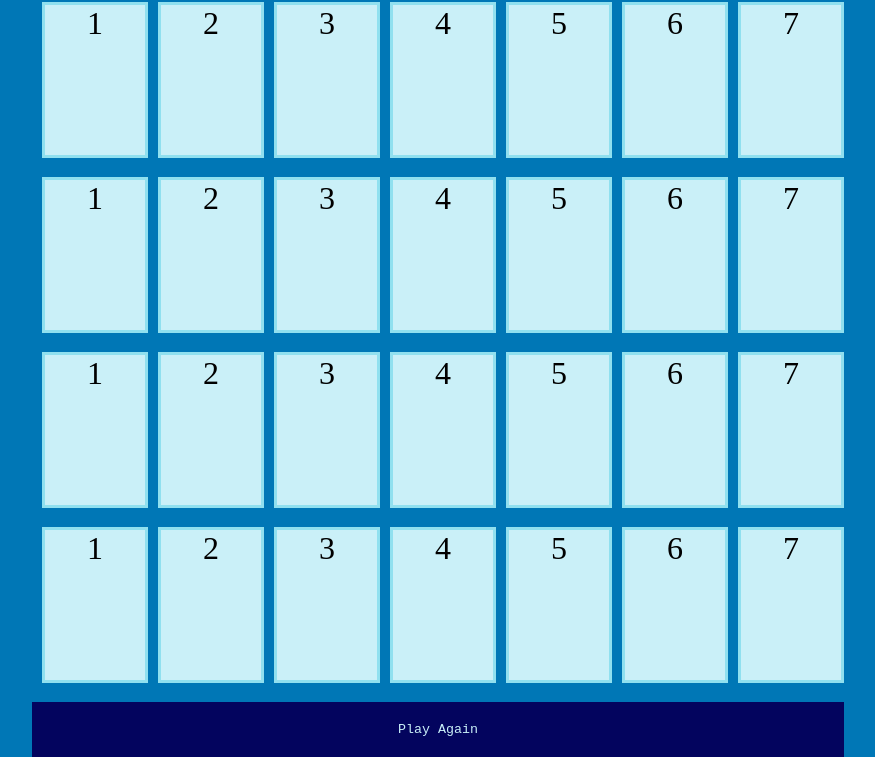
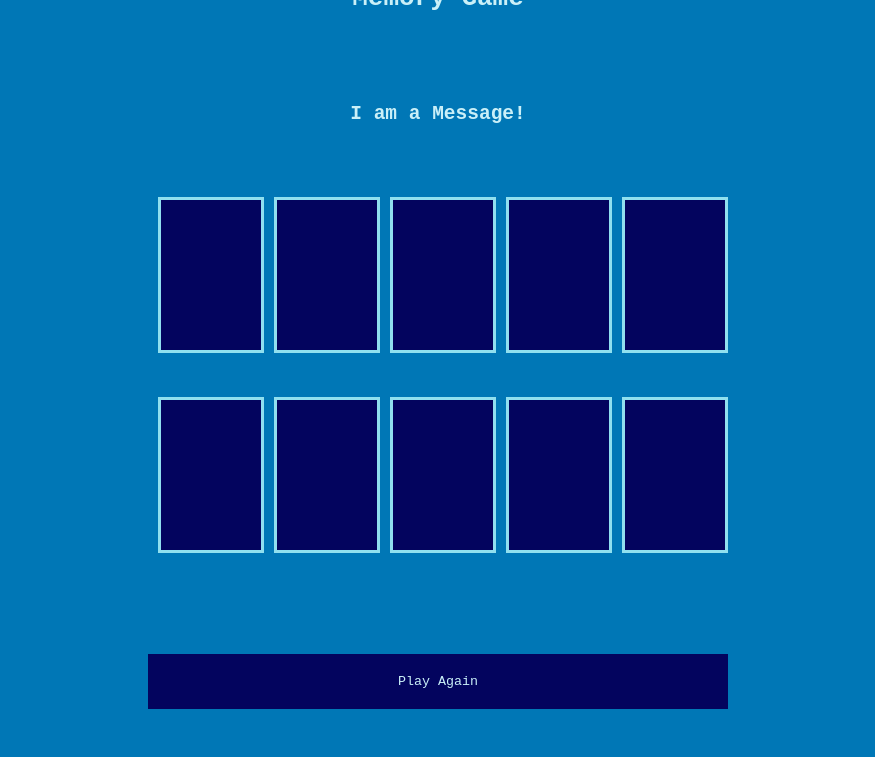
Before and after one commit to ktr2bqg/memory-lane-game, a plain HTML site: page index.html in a window 1280 px wide. Shown: the part 71-828 px from the top of the page, without its empty margins (202-1077 px from the left). Drawn offline with Linux system fonts and the light colour scheme.

Commit message:
card-movement

```diff
--- a/css/style.css
+++ b/css/style.css
@@ -6,24 +6,27 @@ body {
   background-color: #0077b6;
 }
 
-h1 {
+h1, h2 {
   color: #caf0f8;
   font-family: monospace;
+  display: flex;
+  justify-content: center;
+  align-items: center;
 }
 
 .container {
   display: grid;
-  grid-template-columns: repeat(7, 1fr);
-  grid-template-rows: repeat(5);
-  width: 52%;
-  height: 700px;
+  grid-template-columns: repeat(5, 1fr);
+  grid-template-rows: repeat(2);
+  width: 50%;
+  height: 400px;
   margin: auto;
   border: 10px none;
   column-gap: 0em;
   margin: 0%;
 }
 
-.items {
+.cards {
   width: 100px;
   height: 150px;
   font-size: 2em;
@@ -33,6 +36,27 @@ h1 {
   border-style: solid;
   border-color: #90e0ef;
   background-color: #caf0f8 ;
+  display: flex;
+  flex-direction: row;
+  justify-content: space-evenly;
+  margin-bottom: auto;
+}
+
+.back {
+  background-color: #03045e;
+  cursor: pointer;
+  transition: transform 1s ;
+}
+
+.back:hover {
+background-color: #caf0f8;
+transform: rotateY(-180deg);
+}
+
+.front {
+  color: #caf0f8;
+  display: flex;
+  justify-content: center;
 }
 
 .playBtn {
--- a/index.html
+++ b/index.html
@@ -8,36 +8,20 @@
     <script defer src="./js/app.js"></script>
 </head>
 <body>
-    <h1>Memory Lane Game</h1>
+    <h1>Memory Game</h1>
+    <h2>I am a Message!</h2>
     <div class="container">
-        <div id="sqr1" class="items">1</div>
-        <div id="sqr2" class="items">2</div>
-        <div id="sqr3" class="items">3</div>
-        <div id="sqr4" class="items">4</div>
-        <div id="sqr5" class="items">5</div>
-        <div id="sqr6" class="items">6</div>
-        <div id="sqr7" class="items">7</div>
-        <div id="sqr8" class="items">1</div>
-        <div id="sqr9" class="items">2</div>
-        <div id="sqr10" class="items">3</div>
-        <div id="sqr11" class="items">4</div>
-        <div id="sqr12" class="items">5</div>
-        <div id="sqr13" class="items">6</div>
-        <div id="sqr14" class="items">7</div>
-        <div id="sqr15" class="items">1</div>
-        <div id="sqr16" class="items">2</div>
-        <div id="sqr17" class="items">3</div>
-        <div id="sqr18" class="items">4</div>
-        <div id="sqr19" class="items">5</div>
-        <div id="sqr20" class="items">6</div>
-        <div id="sqr21" class="items">7</div>
-        <div id="sqr22" class="items">1</div>
-        <div id="sqr23" class="items">2</div>
-        <div id="sqr24" class="items">3</div>
-        <div id="sqr25" class="items">4</div>
-        <div id="sqr26" class="items">5</div>
-        <div id="sqr27" class="items">6</div>
-        <div id="sqr28" class="items">7</div>
+        <div id="0" class="cards back"></div>
+        <div id="1" class="cards back"></div>
+        <div id="2" class="cards back"></div>
+        <div id="3" class="cards back"></div>
+        <div id="4" class="cards back"></div>
+        <div id="5" class="cards back"></div>
+        <div id="6" class="cards back"></div>
+        <div id="7" class="cards back"></div>
+        <div id="8" class="cards back"></div>
+        <div id="9" class="cards back"></div>
+        </div>
     </div>
 </body>
 <button class="playBtn">Play Again</button>
--- a/js/app.js
+++ b/js/app.js
@@ -1,3 +1,30 @@
-let board
-let winner
-let cards
+/*------Constants------*/
+
+
+
+
+/*------Variables------*/
+let board;
+let winner;
+/*------Cached Element References------*/
+const cardEls = document.querySelectorAll('cards')
+const resetBtn = document.getElementById('reset')
+
+
+/*------Event Listeners------*/
+
+
+
+/*------Functions------*/
+init();
+
+function init() {
+  board =
+    [ "","","","","",
+    "","","", "","",]
+    turn = "";
+    winner = false;
+    render()
+};
+
+function updateBoard()
```
